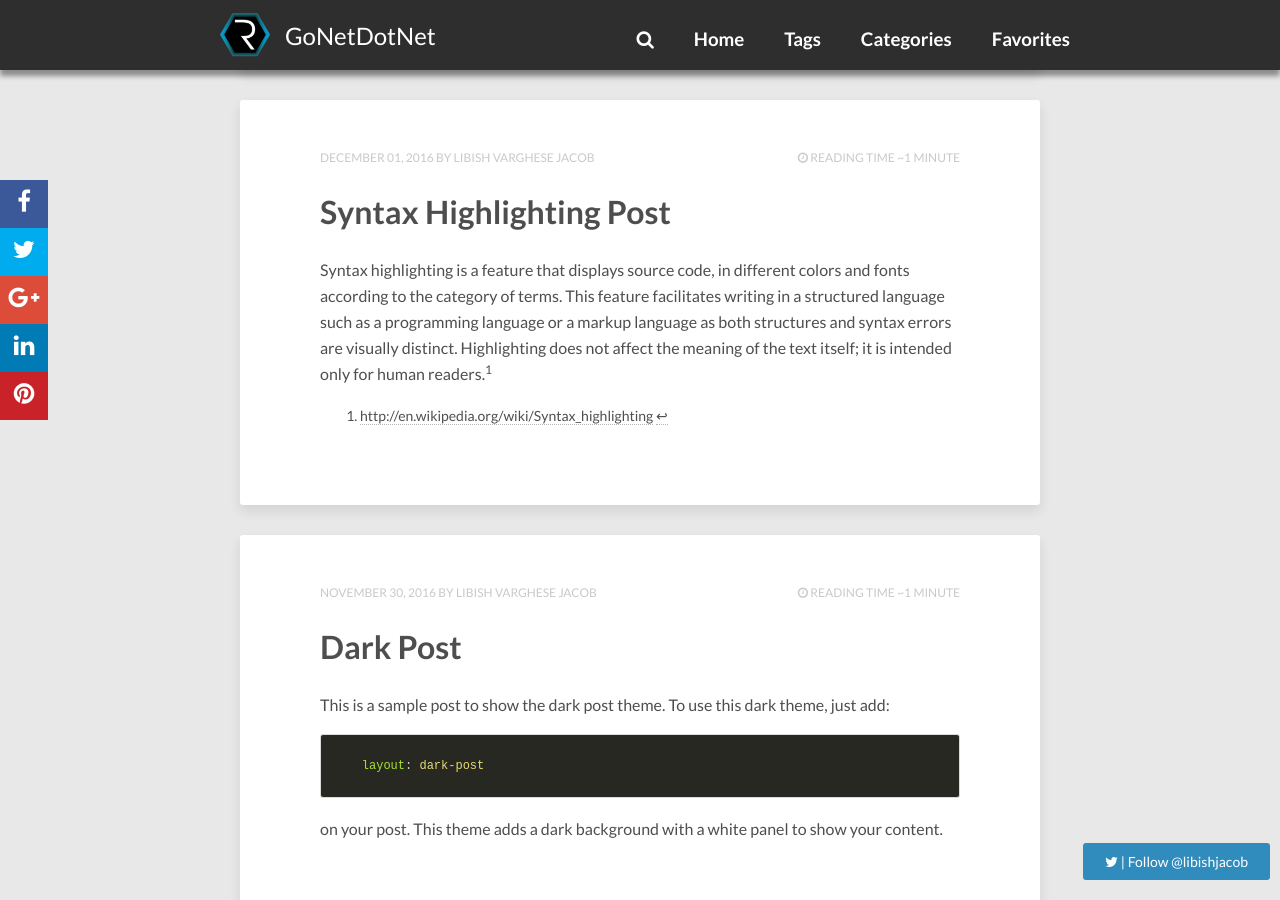
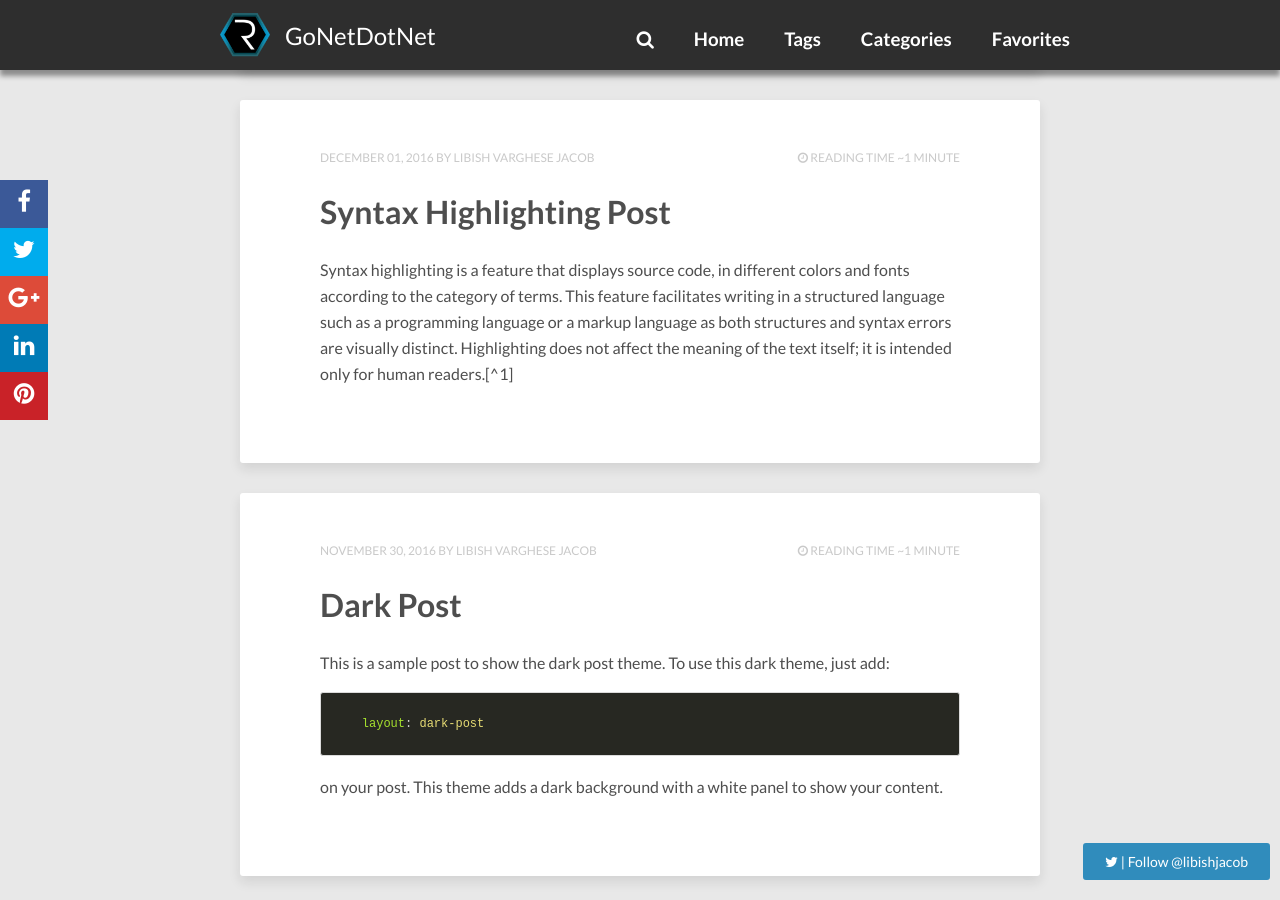
Before and after one commit to libish-jacob/Blog, a Jekyll site: the page built from index.html, in a window 1280 px wide and 900 px high, scrolled down 3657 px. Built offline with Jekyll 4.4.1, drawn with Linux system fonts in a browser that asks for light colours; nearby versions of some CDN libraries; the list of posts is cut into pages by our own code; comment, search, counter and statistics services are not loaded; some of the changed lines change nothing that is shown.

Commit message:
Update 2016-12-01-code-highlighting-post.md

```diff
--- a/_posts/2016-12-01-code-highlighting-post.md
+++ b/_posts/2016-12-01-code-highlighting-post.md
@@ -12,7 +12,6 @@ Syntax highlighting is a feature that displays source code, in different colors
 <!--more-->
 Code test.
 
-[^1]: <http://en.wikipedia.org/wiki/Syntax_highlighting>
 
 ### Rouge Code Blocks
 
```
